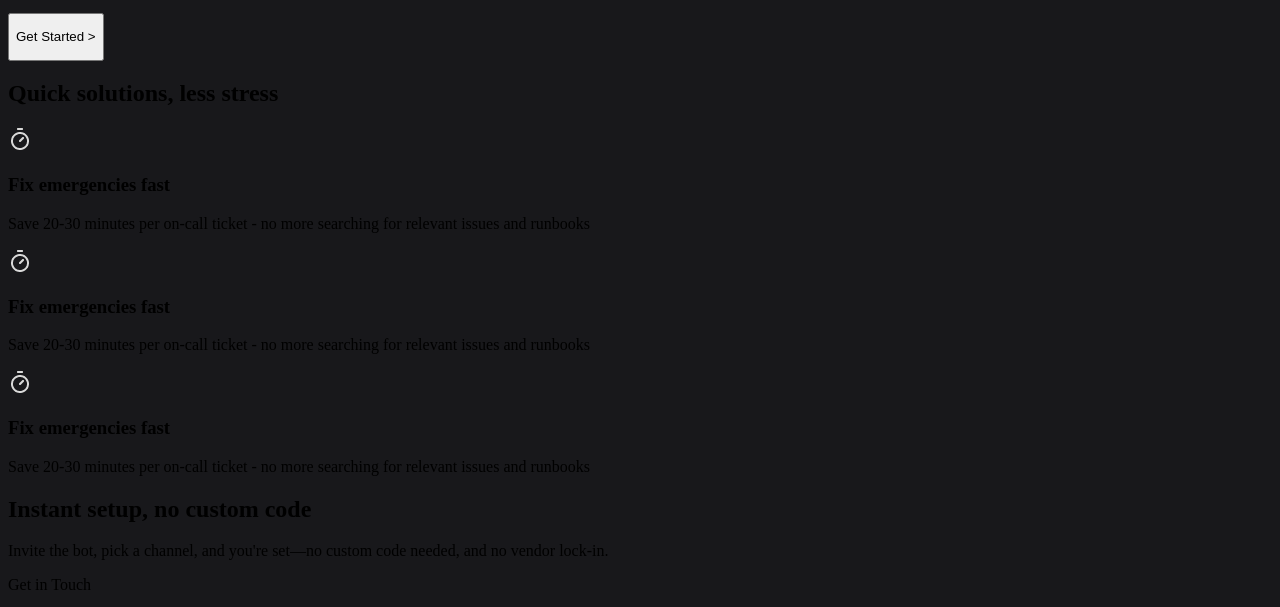
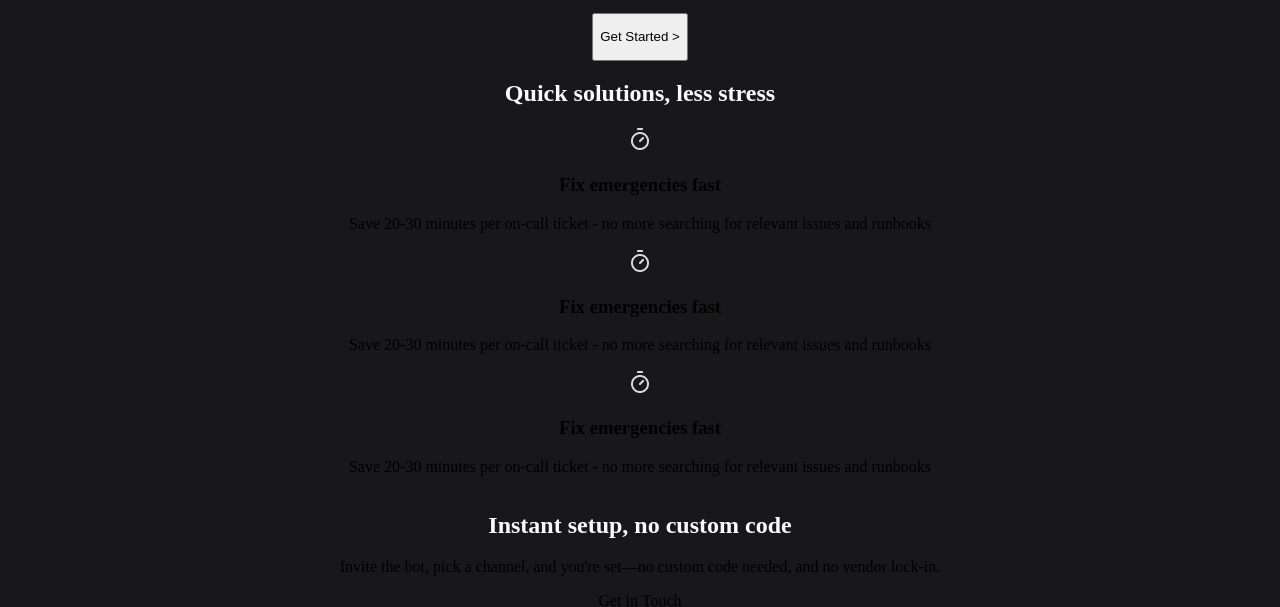
Before and after one commit to Sukhdeep777/practexamen, a plain HTML site: page int1/index.html in a window 1280 px wide. Shown: the part 389-996 px from the top of the page. Drawn offline with Linux system fonts and the light colour scheme.

Commit message:
Body para que este todo centrado.

```diff
--- a/int1/style.css
+++ b/int1/style.css
@@ -14,5 +14,12 @@
 
 body{
     background-color: var(--background-color);
+    display: flex;
+    flex-direction: column;
+    align-items: center;
+    text-align: center;
+}
 
+h1,h2{
+    color: var(--white-important-text);
 }
```
